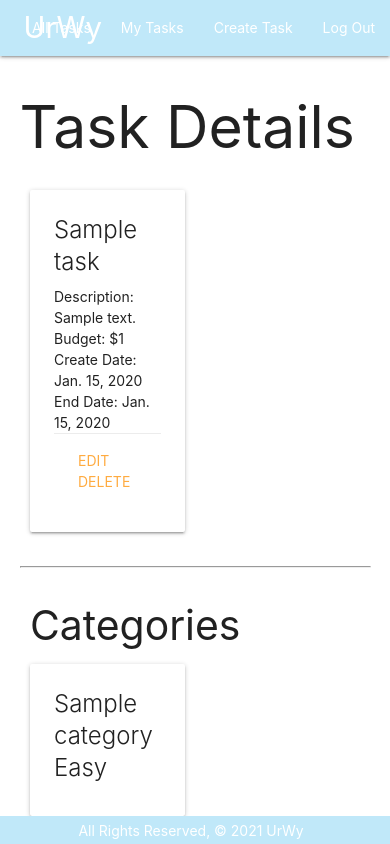
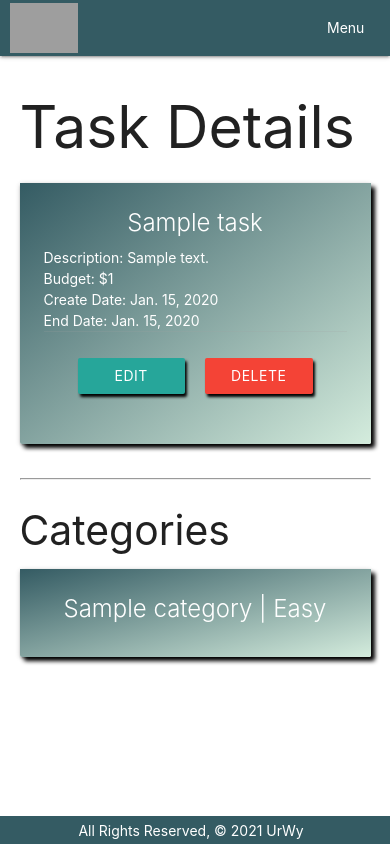
Before and after one commit to rsraj9980/urwy, a Django app: page /tasks/1/ in a window 390 px wide. Run offline with Django 3.2, Linux system fonts and the light colour scheme; a user stored in the database is signed in; tables that the repository leaves empty hold one stand-in row (values such as "Sample post"); some libraries are stand-ins or nearby versions; grey boxes are pictures that could not be loaded.

Commit message:
Add desktop and mobile CSS

```diff
--- a/main_app/static/css/index.css
+++ b/main_app/static/css/index.css
@@ -3,22 +3,77 @@ body {
 }
 
 #home-page {
-    background-color:  #C0E8F9;
-    text-align: center;
+    display: grid;
+    grid-template-rows: 20vh 50vh 7vh 7vh;
+    justify-content: center;
+    grid-gap: 20px;
+    background-image: linear-gradient(to bottom right, #345B63, #D4ECDD);
     background-size: cover;
     background-repeat: no-repeat;
 }
+#laptop-img{
+    width: 80vh;
+    height: auto;
+    animation: bounce 1s ;
+    animation-iteration-count: infinite;
+    animation-direction: alternate;
+}
+#logo{
+    display: flex;
+    justify-self: center;
+    width: 20vh;
+    margin-top: 20px;
+    height: auto;
+}
+#slogan{
+    width: 10vh;
+    height: auto;
+}
+@keyframes bounce { 0% { transform: translateY(0); } 100% { transform: translateY(-50px); } }
 
-#home-page a {
-    margin: 5vmin;
+.card-content{
+    background-image: linear-gradient(to bottom right, #345B63, #D4ECDD);
+    color: white;
+    box-shadow: 4px 4px 4px  black;
+}
+#main-nav{
+    display: grid;
+    grid-template-columns: 14fr 1fr;
+}
+#nav-logo {
+    display: flex;
+    align-self: center;
+    margin-left: 10px;
+    width: 8vh;
+    height: auto;
+}
+.card-action{
+    display: grid;
+    grid-template-columns: 1fr 1fr;
+}
+.btn{
+    box-shadow: 2px 3px 3px  black;
+    margin: 10px;
+}
+.card-title{
+    text-align: center;
+
+}
+#add-category-button{
+    display: grid;
+    justify-content: center;
+}
+.task-submit{
+    display: grid;
+    justify-content: center;
 }
 
 nav {
-    background-color:  #C0E8F9;
+    background-color:  #345B63;
 }
 
 .page-footer {
-    background-color:  #C0E8F9;
+    background-color:  #345B63;
     position: fixed;
     bottom: 0;
     width: 100%;
@@ -29,13 +84,68 @@ nav {
     height: 2rem;
 }
 
-@media only screen and (max-width: 375px) {
+
+@media only screen and (max-width: 1024px) {
     #home-page {
-        background-image: url('https://i.imgur.com/zNPQrU9.png');
-        background-color: #C0E8F9;
-        background-size: contain;
+        display: grid;
+        grid-template-rows: 20vh 30vh 7vh 7vh;
+        justify-content: center;
+        grid-gap: 20px;
+        background-image: linear-gradient(to bottom right, #345B63, #D4ECDD);
+        background-size: cover;
         background-repeat: no-repeat;
-        background-position-y: 18px;
-        margin-top: 70vh;
+    }
+    #laptop-img{
+        width: 43vh;
+        height: auto;
+        animation: bounce 1s ;
+        animation-iteration-count: infinite;
+        animation-direction: alternate;
+    }
+    #logo{
+        width: 10vh;
+        height: auto;
+    }
+    #slogan{
+        width: 10vh;
+        height: auto;
+    }
+    @keyframes bounce { 0% { transform: translateY(0); } 100% { transform: translateY(-50px); } }
+
+    .card-content{
+        background-image: linear-gradient(to bottom right, #345B63, #D4ECDD);
+        color: white;
+        box-shadow: 4px 4px 4px  black;
+    }
+    #main-nav{
+        display: grid;
+        grid-template-columns: 4fr 1fr;
+    }
+    #nav-logo {
+        display: flex;
+        align-self: center;
+        margin-left: 10px;
+        width: 8vh;
+        height: auto;
+    }
+    .card-action{
+        display: grid;
+        grid-template-columns: 1fr 1fr;
+    }
+    .btn{
+        box-shadow: 2px 3px 3px  black;
+        margin: 10px;
+    }
+    .card-title{
+        text-align: center;
+
+    }
+    #add-category-button{
+        display: grid;
+        justify-content: center;
+    }
+    .task-submit{
+        display: grid;
+        justify-content: center;
     }
 }
--- a/main_app/templates/base.html
+++ b/main_app/templates/base.html
@@ -8,19 +8,17 @@
     <meta name="viewport" content="width=device-width, initial-scale=1.0">
     <meta http-equiv="X-UA-Compatible" content="ie=edge">
     <title>UrWy</title>
+    <link rel="shortcut icon" type="image/jpg" href="https://i.imgur.com/Y2Y9C5Y.png"/>
     <link rel="stylesheet" href="https://cdnjs.cloudflare.com/ajax/libs/materialize/1.0.0/css/materialize.min.css">
     <link rel="stylesheet" type="text/css" href="{% static 'css/index.css' %}">
+    <script type="text/javascript" src="https://code.jquery.com/jquery-2.1.1.min.js"></script>
     <script src="https://cdnjs.cloudflare.com/ajax/libs/materialize/1.0.0/js/materialize.min.js"></script>
+
 </head>
 
 <body>
     <header class="navbar-fixed">
-        <nav>
-            <div>
-                <ul>
-                    <li><a href="/" class="left brand-logo">&nbsp;&nbsp;UrWy</a></li>
-                </ul>
-                <ul class="right">
+        <ul id="dropdown1" class="dropdown-content">
             {% if user.is_authenticated %}
             <li><a href="{% url 'index' %}">All Tasks</a></li>
             <li><a href="{% url 'my_tasks' %}">My Tasks</a></li>
@@ -31,7 +29,9 @@
             <li><a href="{% url 'login' %}">Log In</a></li>
             {% endif %}
         </ul>
-            </div>
+        <nav id="main-nav">
+            <img id="nav-logo" src="https://i.imgur.com/Y2Y9C5Y.png" alt="">
+            <a class="dropdown-trigger" href="#!" data-target="dropdown1">Menu<i class="material-icons left"></i></a>
         </nav>
     </header>
     <main class="container">
@@ -41,5 +41,14 @@
         <div class="right">All Rights Reserved, &copy; 2021 UrWy &nbsp;</div>
     </footer>
 </body>
+<script>
+  $(document).ready(function () {
 
+ $('.dropdown-trigger').dropdown({
+   constrainWidth:false,
+ });
+
+
+ });
+</script>
 </html>
--- a/main_app/templates/home.html
+++ b/main_app/templates/home.html
@@ -8,10 +8,13 @@
     <meta http-equiv="X-UA-Compatible" content="IE=edge">
     <meta name="viewport" content="width=device-width, initial-scale=1.0">
     <title>UrWy</title>
+    <link rel="shortcut icon" type="image/jpg" href="https://i.imgur.com/Y2Y9C5Y.png"/>
     <link rel="stylesheet" href="https://cdnjs.cloudflare.com/ajax/libs/materialize/1.0.0/css/materialize.min.css">
     <link rel="stylesheet" type="text/css" href="{% static 'css/index.css' %}">
 </head>
 <body id="home-page">
+    <img id="logo"src="https://i.imgur.com/Zcu2n2a.png" alt="">
+    <img id="laptop-img" src="https://i.imgur.com/9ADxCX0.png" alt="">
     <a href="{% url 'signup' %}" class="waves-effect waves-light btn-large">Sign Up</a>
     <a href="{% url 'login' %}" class="waves-effect waves-light btn-large">Log In</a>
 </body>
--- a/main_app/templates/main_app/category_form.html
+++ b/main_app/templates/main_app/category_form.html
@@ -11,7 +11,9 @@
         <!-- Render the inputs inside of <tr>s & <td>s -->
         {{ form.as_table }}
     </table>
-    <input type="submit" value="Submit!" class="btn">
+    <div class="task-submit">
+        <input type="submit" value="Submit!" class="btn">
+    </div>
 </form>
 
 <script>
--- a/main_app/templates/main_app/task_form.html
+++ b/main_app/templates/main_app/task_form.html
@@ -10,10 +10,12 @@
         <!-- form is an instance of a ModelForm class -->
         {{ form.as_table }}
     </table>
-    <input type="submit" value="Submit!" class="btn">
+    <div class="task-submit">
+        <input type="submit" value="Submit!" class="btn">
+    </div>
 </form>
 <br><br><br>
-<a href="{% url 'categories_create' %}">
+<a id="add-category-button" href="{% url 'categories_create' %}">
     <input type="submit" value="Create Category" class="btn" href="{% url 'categories_create' %}">
 </a>
 <script>
--- a/main_app/templates/tasks/detail.html
+++ b/main_app/templates/tasks/detail.html
@@ -3,7 +3,6 @@
 <h1>Task Details</h1>
 
 <div class="row">
-    <div class="col s6">
         <div class="card">
             <div class="card-content">
                 <span class="card-title">{{ task.title }}</span>
@@ -12,27 +11,24 @@
                 <p>Create Date: {{ task.createDate }}</p>
                 <p>End Date: {{ task.endDate }}</p>
                 <div class="card-action">
-                    <a href="{% url 'tasks_update' task.id %}">Edit</a>
-                    <a href="{% url 'tasks_delete' task.id %}">Delete</a>
+                    <a class=" btn" href="{% url 'tasks_update' task.id %}">Edit</a>
+                    <a class=" btn red"href="{% url 'tasks_delete' task.id %}">Delete</a>
                 </div>
             </div>
         </div>
-    </div>
 </div>
 <hr>
 <div class="row">
-    <div class="col s6">
         <h3>Categories</h3>
         {% for category in task.categories.all %}
         <div class="card">
             <div class="card-content">
                 <span class="card-title">
-                <span> {{ category.name }}</span> {{ category.get_difficulty_display }}
+                <span> {{ category.name }}</span> | {{ category.get_difficulty_display }}
                 </span>
             </div>
         </div>
         {% endfor %}
-    </div>
     <!-- Available toys will come after this line -->
 </div>
 {% endblock %}
```
Also changed, not shown: main_app/templates/tasks/bid.html (+6 -6 lines). Lines whose indentation alone changed are shown as unchanged.
